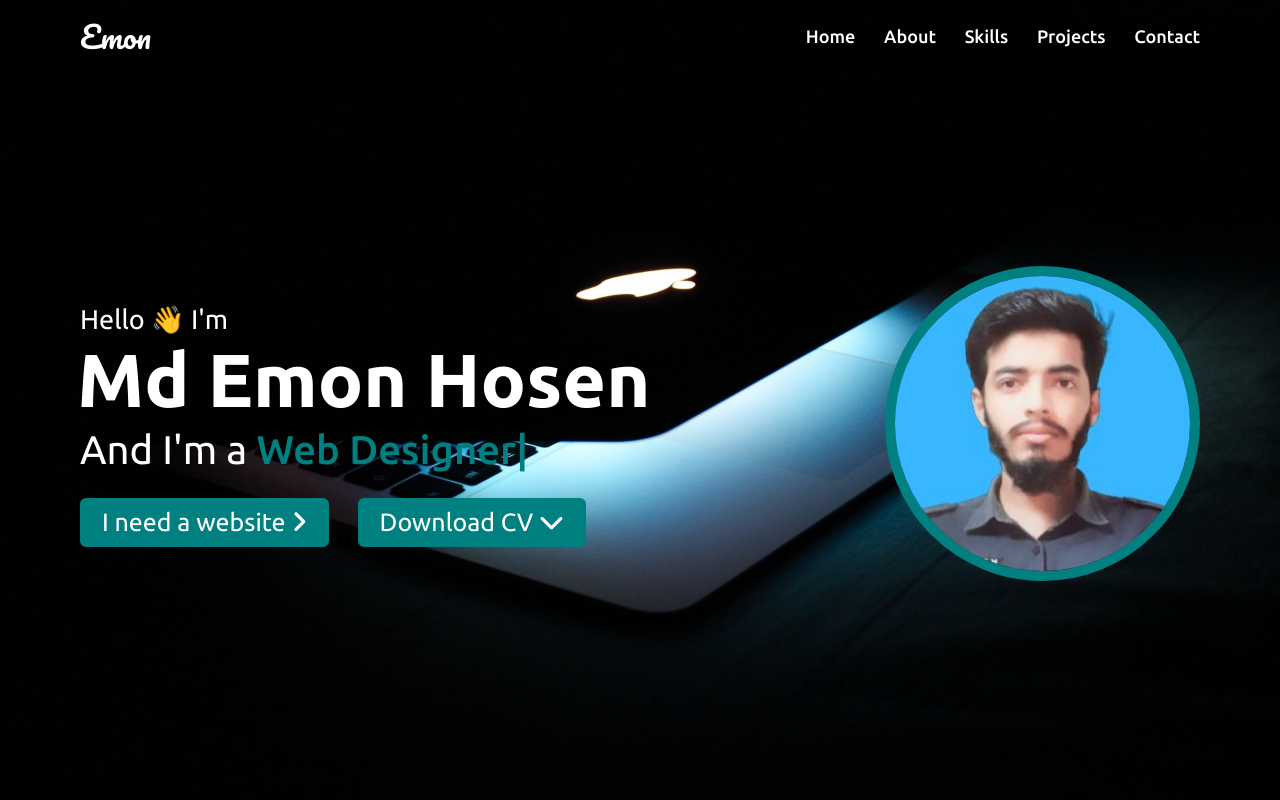
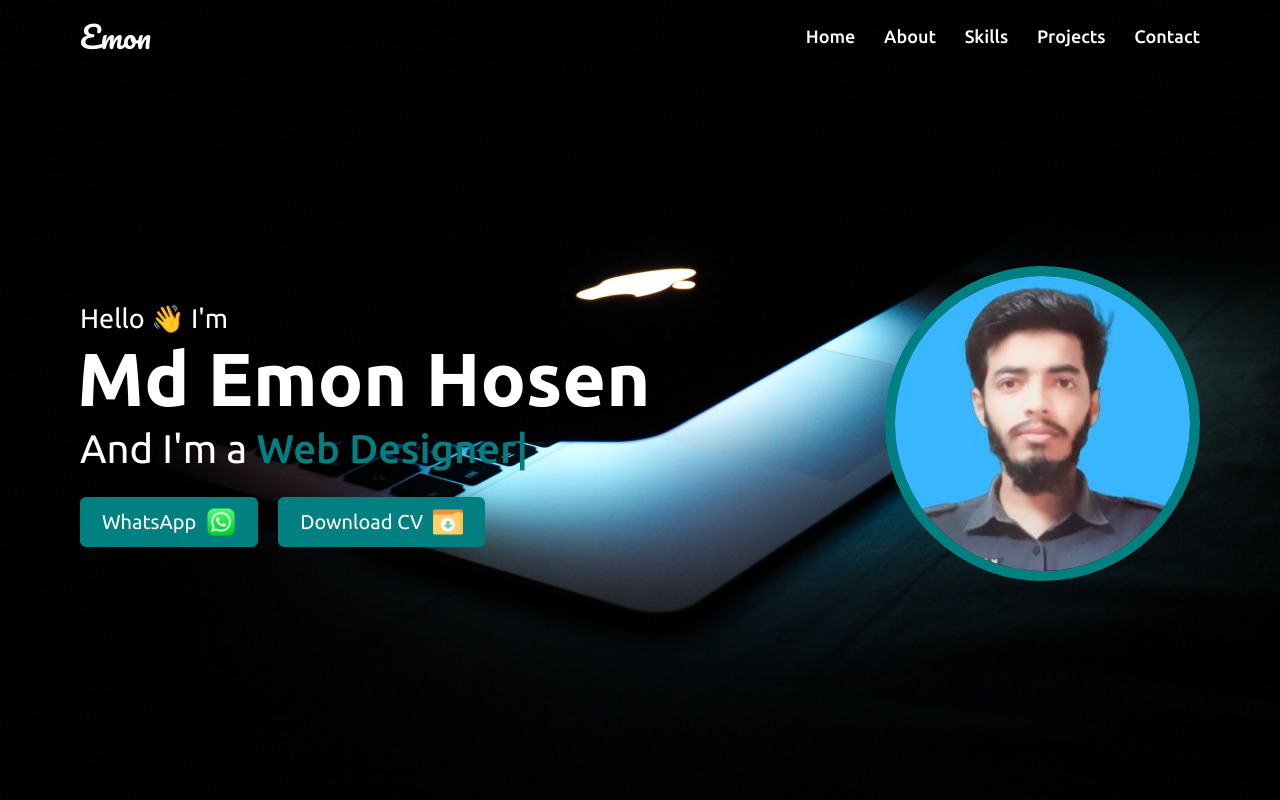
Before and after one commit to w3emon/My_Portfolio, a plain HTML site: page index.html in a window 1280 px wide. Shown: the top 800 px of the page. Drawn offline with nearby package versions, Linux system fonts and the light colour scheme.

Commit message:
redesign hero section

```diff
--- a/index.html
+++ b/index.html
@@ -66,19 +66,19 @@
           <div class="text-1">Hello 👋 I'm</div>
           <div class="text-2">Md Emon Hosen</div>
           <div class="text-3">And I'm a <span class="typing"></span></div>
-          <a class="web" href="#contact"
-            >I need a website <i class="fa fa-angle-right"></i>
-          </a>
-          <!-- <a
-            href="https://www.linkedin.com/in/w3emon"
-            target="_blank"
-            rel="noreferrer"
-            >I'm looking to hire <i class="fad fa-angle-right"></i>
-          </a> -->
 
-          <a href="./images/emon_cv.pdf" download
-            >Download CV <i class="fa-solid fa-chevron-down"></i>
-          </a>
+          <div class="hero__btn-group">
+            <!-- whatsapp btn -->
+            <a href="https://wa.me/+8801987371847" target="_blank"
+              >WhatsApp <img src="./images/whatsapp-icon.png" alt="whatsapp"
+            /></a>
+
+            <!-- Download btn -->
+            <a href="./images/emon_cv.pdf" download>
+              Download CV
+              <img src="./images/download-icon.png" alt="download" />
+            </a>
+          </div>
         </div>
         <div class="circle_img">
           <img class="my_img" src="./images/my_img.jpg" alt="emon" />
--- a/style.css
+++ b/style.css
@@ -143,25 +143,6 @@ html {
 .home .home-content .text-3 span {
   font-weight: 500;
   color: teal;
-}
-.home .home-content a {
-  display: inline-block;
-  background: teal;
-  color: #fff;
-  font-size: 25px;
-  padding: 8px 20px;
-  margin-top: 20px;
-  border-radius: 6px;
-  border: 2px solid teal;
-  transition: all 0.3s ease;
-}
-.home .home-content .web {
-  margin-right: 25px;
-}
-
-.home .home-content a:hover {
-  color: white;
-  background: #000;
 }
 
 /* all similar content styling code */
@@ -691,6 +672,36 @@ footer span a:hover {
 }
 
 /* modified css */
+
+.hero__btn-group {
+  display: flex;
+  gap: 20px;
+  a {
+    display: inline-flex;
+    background: teal;
+    color: #fff;
+    align-items: center;
+    gap: 10px;
+    padding: 8px 20px;
+    margin-top: 20px;
+    border-radius: 6px;
+    border: 2px solid teal;
+    font-size: 20px;
+    transition: 300ms ease-in-out;
+    flex-shrink: 0;
+  }
+
+  a:hover {
+    border: 2px solid teal;
+    background: #111;
+  }
+
+  img {
+    height: 30px;
+    width: 30px;
+  }
+}
+
 .social_icon_grp {
   margin-top: 20px;
 }
@@ -737,3 +748,15 @@ footer span a:hover {
     padding: 0px 40px;
   }
 }
+
+@media screen and (max-width: 510px) {
+  .hero__btn-group a {
+    font-size: 16px !important;
+    padding: 7px 12px !important;
+  }
+
+  .hero__btn-group img {
+    height: 20px !important;
+    width: 20px !important;
+  }
+}
```
Also changed, not shown: images/download-icon.png (renamed from images/download_icon.png), images/whatsapp-icon.png (added), script.js (line endings or trailing spaces).
